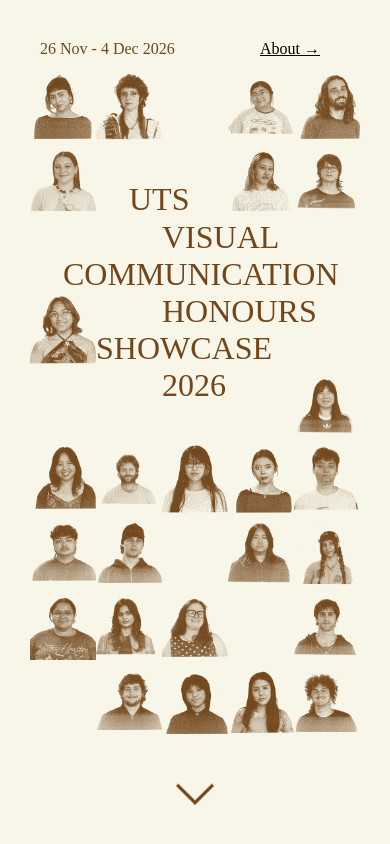
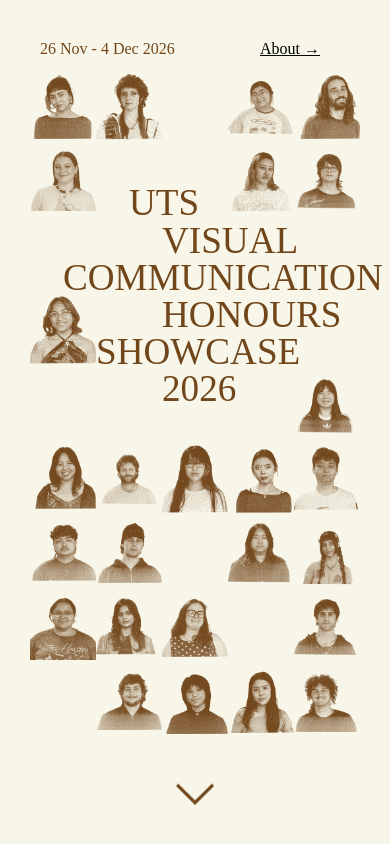
Before and after one commit to charlescalvinmarlow/vchons2026, a plain HTML site: page index.html in a window 390 px wide. Shown: the top 844 px of the page. Drawn offline with Linux system fonts and the light colour scheme; a web font is replaced by a local one.

Commit message:
Adjust mobile title text height

```diff
--- a/styles.css
+++ b/styles.css
@@ -1191,7 +1191,9 @@
     }
     /* MOBILE DIMENSIONS SIZE */
     @media (width < 1000px) {
-
+        :root {
+            --title-size: clamp(2em, 4.4vh, 4.4vh);
+        }
 
         /* home page */
 
```
